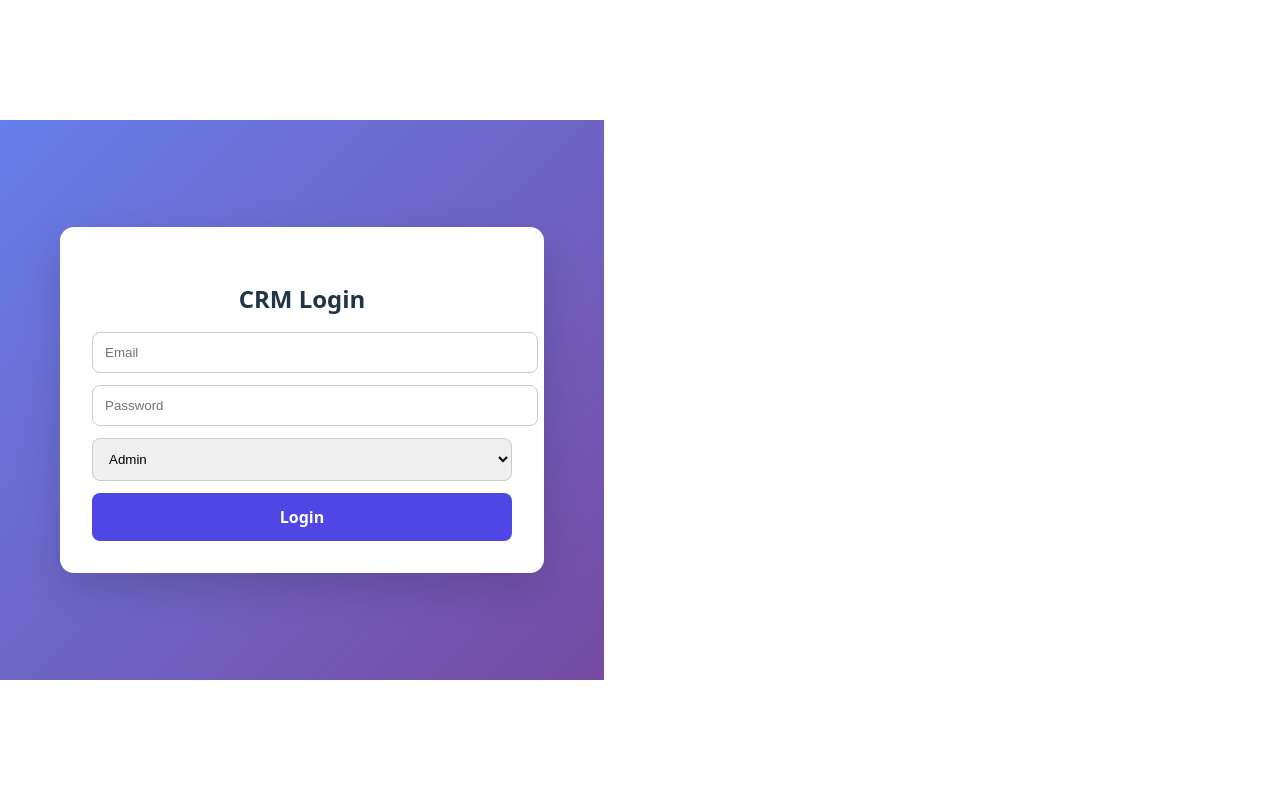
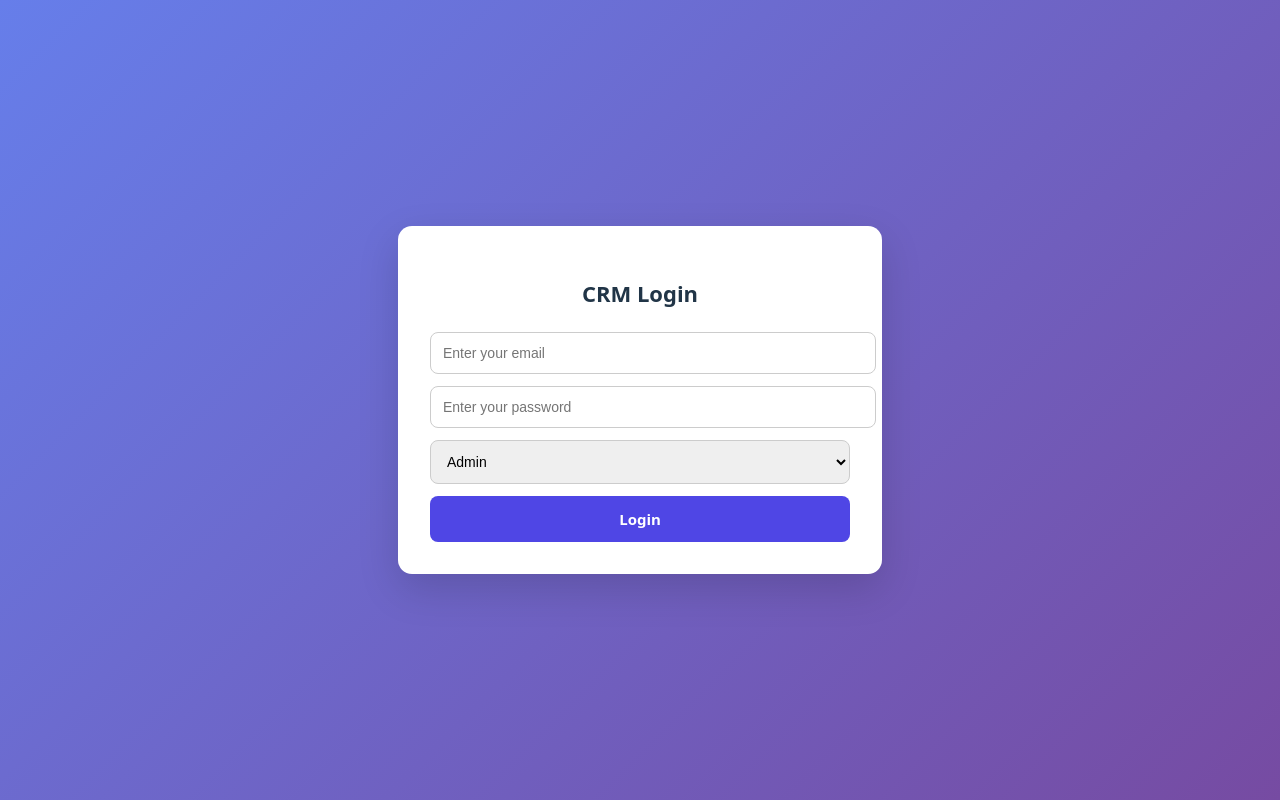
Before and after one commit to anishachandgude2005/CRM_Project, a React (Vite) app in the folder crm-project/: page /login in a window 1280 px wide. Built offline with nearby package versions, Linux system fonts and the light colour scheme.

Commit message:
change title

```diff
--- a/crm-project/src/pages/AuthLayout.jsx
+++ b/crm-project/src/pages/AuthLayout.jsx
@@ -2,7 +2,7 @@ const AuthLayout = ({ title, children }) => {
   return (
     <div style={styles.container}>
       <div style={styles.card}>
-        <h2 style={styles.title}>{title}</h2>
+        {title && <h2 style={styles.title}>{title}</h2>}
         {children}
       </div>
     </div>
@@ -11,13 +11,13 @@ const AuthLayout = ({ title, children }) => {
 
 const styles = {
   container: {
-    width: "100%",
-    minHeight: "500px",
+    width: "100vw",          // FULL WIDTH
+    height: "100vh",         // FULL HEIGHT
     display: "flex",
-    justifyContent: "center",
-    alignItems: "center",
+    justifyContent: "center", // CENTER HORIZONTALLY
+    alignItems: "center",     // CENTER VERTICALLY
     background: "linear-gradient(135deg, #667eea, #764ba2)",
-    padding: "30px",
+    margin: 0,
   },
   card: {
     width: "100%",
--- a/crm-project/src/pages/Login.jsx
+++ b/crm-project/src/pages/Login.jsx
@@ -8,12 +8,11 @@ export default function Login() {
   const [role, setRole] = useState("Admin");
   const [error, setError] = useState("");
 
-  const navigate= useNavigate();
+  const navigate = useNavigate();
 
   const handleLogin = () => {
     setError("");
 
-    // Validation
     if (!email) {
       setError("Email is required");
       return;
@@ -29,22 +28,23 @@ export default function Login() {
       return;
     }
 
-    // Mock login success
     const user = { email, role };
     localStorage.setItem("crmUser", JSON.stringify(user));
 
-    navigate("/dashboard")
+    navigate("/dashboard");
   };
 
   return (
-    <AuthLayout>
-      <h2 style={styles.title}>CRM Login</h2>
+
+      <div style={styles.container}>
+        <AuthLayout title="CRM Login">
+
 
         {error && <p style={styles.error}>{error}</p>}
 
         <input
           type="email"
-        placeholder="Email"
+          placeholder="Enter your email"
           value={email}
           onChange={(e) => setEmail(e.target.value)}
           style={styles.input}
@@ -52,7 +52,7 @@ export default function Login() {
 
         <input
           type="password"
-        placeholder="Password"
+          placeholder="Enter your password"
           value={password}
           onChange={(e) => setPassword(e.target.value)}
           style={styles.input}
@@ -72,17 +72,27 @@ export default function Login() {
           Login
         </button>
          </AuthLayout>
+      </div>
+
   );
 }
 
 const styles = {
+  container: {
+    textAlign: "center",
+  },
   title: {
-    textAlign: "center",
+    fontSize: "24px",
+    fontWeight: "700",
+    marginBottom: "5px",
+  },
+  subtitle: {
+    fontSize: "14px",
+    color: "#666",
     marginBottom: "15px",
   },
   error: {
     color: "red",
-    textAlign: "center",
     marginBottom: "10px",
     fontSize: "14px",
   },
@@ -92,6 +102,8 @@ const styles = {
     marginBottom: "12px",
     borderRadius: "8px",
     border: "1px solid #ccc",
+    outline: "none",
+    fontSize: "14px",
   },
   button: {
     width: "100%",
@@ -100,6 +112,8 @@ const styles = {
     color: "#fff",
     borderRadius: "8px",
     fontWeight: "bold",
+    fontSize: "15px",
     cursor: "pointer",
+    transition: "0.2s",
   },
 };
```
Lines whose indentation alone changed are shown as unchanged.
